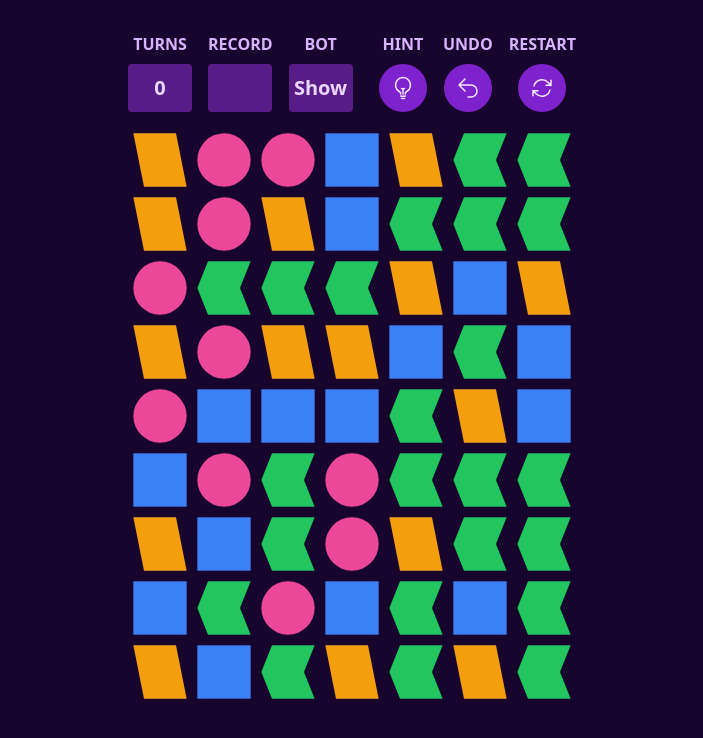
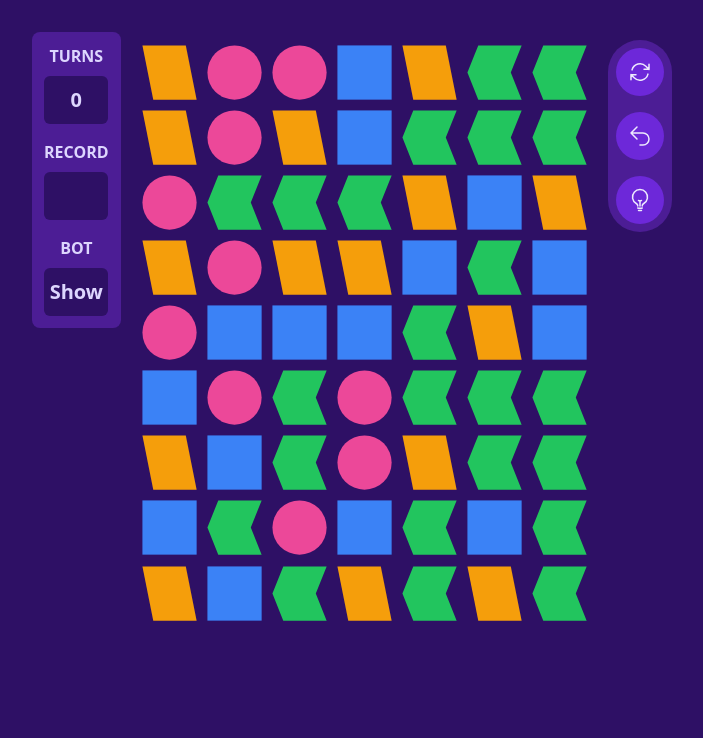
Before and after one commit to nico-bachner/nrk-former, a Next.js app: page / in a window 1280 px wide. Shown: the top 738 px of the page, without its empty margins (288-991 px from the left). Built offline with nearby package versions, Linux system fonts and the light colour scheme.

Commit message:
feat: layout improvements

```diff
--- a/src/app/layout.tsx
+++ b/src/app/layout.tsx
@@ -13,7 +13,7 @@ type LayoutProps = {
 
 const Layout: React.FC<LayoutProps> = ({ children }) => (
   <html lang="en">
-    <body className="bg-[#18052E] antialiased">{children}</body>
+    <body className="bg-violet-950 antialiased">{children}</body>
   </html>
 )
 
--- a/src/app/page.tsx
+++ b/src/app/page.tsx
@@ -1,11 +1,5 @@
 import { Game } from '@/game'
 
-const Page = () => (
-  <main className="flex flex-col gap-8 p-2 pt-8">
-    <div className="mx-auto w-full max-w-md">
-      <Game />
-    </div>
-  </main>
-)
+const Page = () => <Game />
 
 export default Page
--- a/src/components/Board.tsx
+++ b/src/components/Board.tsx
@@ -1,15 +1,22 @@
 import { Tile } from '@/components/Tile'
 import { SquareIcon } from '@/icons/Square'
 import { Coordinate, TileGroup } from '@/types/game'
+import { cn } from '@/utils/cn'
 
 type BoardProps = {
   board: string[][]
   hint?: TileGroup
   onTileClick: (coordinate: Coordinate) => void
+  className?: string
 }
 
-export const Board: React.FC<BoardProps> = ({ board, hint, onTileClick }) => (
-  <div className="flex">
+export const Board: React.FC<BoardProps> = ({
+  board,
+  hint,
+  onTileClick,
+  className,
+}) => (
+  <div className={cn('flex', className)}>
     {board.map((column, i) => (
       <div key={i} className="flex flex-1 flex-col-reverse">
         {column.map((tile, j) => {
--- a/src/components/Button.tsx
+++ b/src/components/Button.tsx
@@ -11,14 +11,10 @@ export const Button: React.FC<ButtonProps> = ({
   icon: Icon,
   onClick,
 }) => (
-  <div className="flex flex-col items-center gap-2">
-    <p className="font-bold uppercase text-purple-300">{label}</p>
-
-    <button
-      onClick={onClick}
-      className="flex size-12 items-center justify-center rounded-full bg-purple-700"
-    >
-      <Icon className="text-purple-100" />
-    </button>
-  </div>
+  <button
+    onClick={onClick}
+    className="flex size-12 items-center justify-center rounded-full bg-violet-700"
+  >
+    <Icon className="text-violet-100" aria-label={label} />
+  </button>
 )
--- /dev/null
+++ b/src/components/Controls.tsx
@@ -0,0 +1,12 @@
+import { cn } from '@/utils/cn'
+
+type ControlsProps = {
+  children: React.ReactNode
+  className?: string
+}
+
+export const Controls: React.FC<ControlsProps> = ({ children, className }) => (
+  <div className={cn('m-2 rounded-full bg-violet-900 p-2', className)}>
+    {children}
+  </div>
+)
--- a/src/components/Counter.tsx
+++ b/src/components/Counter.tsx
@@ -5,10 +5,10 @@ type CounterProps = {
 
 export const Counter: React.FC<CounterProps> = ({ label, children }) => (
   <div className="flex flex-col items-center gap-2">
-    <p className="font-bold uppercase text-purple-300">{label}</p>
+    <p className="font-bold uppercase text-violet-200">{label}</p>
 
-    <div className="flex h-12 w-16 items-center justify-center rounded bg-purple-900">
-      <p className="text-xl font-bold text-purple-200">{children}</p>
+    <div className="flex h-12 w-16 items-center justify-center rounded-md bg-violet-950">
+      <p className="text-xl font-bold text-violet-200">{children}</p>
     </div>
   </div>
 )
--- a/src/game.tsx
+++ b/src/game.tsx
@@ -5,17 +5,17 @@ import { useState, useTransition } from 'react'
 import { BOARDS } from '@/boards'
 import { Board } from '@/components/Board'
 import { Button } from '@/components/Button'
+import { Controls } from '@/components/Controls'
 import { Counter } from '@/components/Counter'
 import { useUserRecord } from '@/hooks/useUserRecord'
 import { HintIcon } from '@/icons/Hint'
+import { RestartIcon } from '@/icons/Restart'
 import { UndoIcon } from '@/icons/Undo'
 import { getBotTurns } from '@/lib/getBotTurns'
 import { getHint } from '@/lib/getHint'
 import { getNewBoard } from '@/lib/getNewBoard'
 import { getTileGroups } from '@/lib/getTileGroups'
 import { TileGroup } from '@/types/game'
-
-import { RestartIcon } from './icons/Restart'
 
 const BOARD = BOARDS[0].tiles
 
@@ -37,11 +37,14 @@ export const Game: React.FC = () => {
   }
 
   return (
-    <div className="flex flex-col gap-4">
-      <div className="flex justify-between gap-4">
-        <div className="flex gap-4">
+    <div className="sm:px-4 sm:py-8">
+      <div className="mx-auto flex max-w-screen-sm flex-col sm:flex-row sm:gap-2">
+        <div className="flex h-min justify-between gap-4 bg-violet-900 p-3 sm:flex-col sm:rounded-lg">
+          <div className="flex gap-4 sm:flex-col">
             <Counter label="Turns">{stepCount}</Counter>
             <Counter label="Record">{userRecord}</Counter>
+          </div>
+
           <Counter label="Bot">
             <button
               onClick={() => {
@@ -53,39 +56,6 @@ export const Game: React.FC = () => {
               {isBotScorePending ? '...' : (botTurns ?? 'Show')}
             </button>
           </Counter>
-        </div>
-
-        <div className="flex gap-4">
-          <Button
-            label="Hint"
-            icon={HintIcon}
-            onClick={() => {
-              setHint(getHint(board).moves[0])
-            }}
-          />
-
-          <Button
-            label="Undo"
-            icon={UndoIcon}
-            onClick={() => {
-              if (boardHistory.length > 1) {
-                setBoardHistory(boardHistory.slice(1))
-                setStepCount(stepCount - 1)
-                setHint(undefined)
-              }
-            }}
-          />
-
-          <Button
-            label="Restart"
-            icon={RestartIcon}
-            onClick={() => {
-              setBoardHistory(boardHistory.slice(boardHistory.length - 1))
-              setStepCount(0)
-              setHint(undefined)
-            }}
-          />
-        </div>
         </div>
 
         <Board
@@ -107,7 +77,44 @@ export const Game: React.FC = () => {
               setHint(undefined)
             }
           }}
+          className="flex-1 p-2"
         />
+
+        <div className="sticky bottom-0">
+          <Controls className="mx-auto flex w-min gap-4 sm:flex-col">
+            <div className="flex gap-4 sm:flex-col">
+              <Button
+                label="Restart"
+                icon={RestartIcon}
+                onClick={() => {
+                  setBoardHistory(boardHistory.slice(boardHistory.length - 1))
+                  setStepCount(0)
+                  setHint(undefined)
+                }}
+              />
+              <Button
+                label="Undo"
+                icon={UndoIcon}
+                onClick={() => {
+                  if (boardHistory.length > 1) {
+                    setBoardHistory(boardHistory.slice(1))
+                    setStepCount(stepCount - 1)
+                    setHint(undefined)
+                  }
+                }}
+              />
+            </div>
+
+            <Button
+              label="Hint"
+              icon={HintIcon}
+              onClick={() => {
+                setHint(getHint(board).moves[0])
+              }}
+            />
+          </Controls>
+        </div>
+      </div>
     </div>
   )
 }
```
Lines whose indentation alone changed are shown as unchanged.
